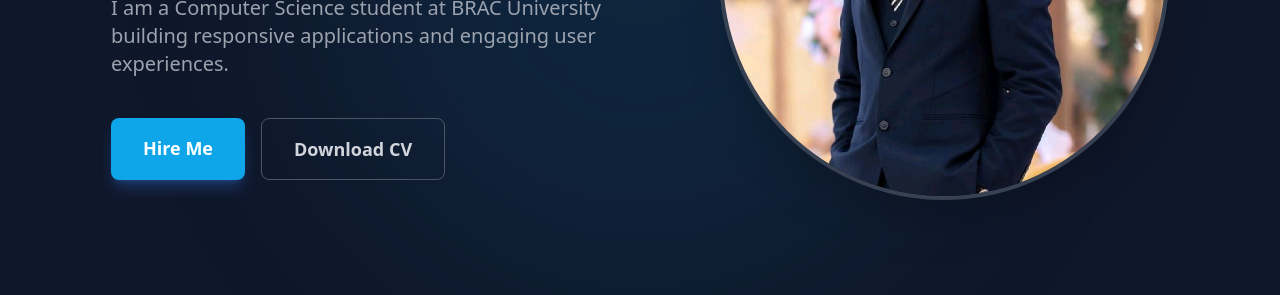
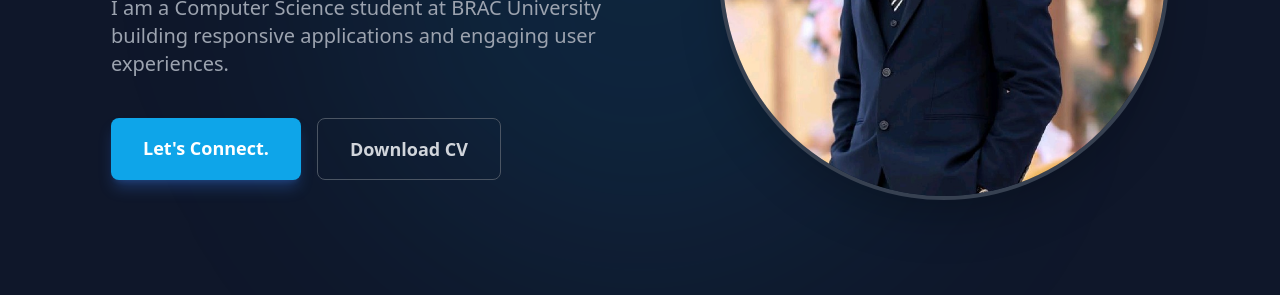
Before and after one commit to ABO0069/Ayush-sPortfolio, a plain HTML site: page index.html in a window 1280 px wide. Shown: the part 505-800 px from the top of the page. Drawn offline with nearby package versions, Linux system fonts and the light colour scheme.

Commit message:
Minor text change

```diff
--- a/index.html
+++ b/index.html
@@ -81,7 +81,7 @@
 
                 <div class="flex gap-4 justify-center md:justify-start pt-4">
                     <a href="#contact" class="px-8 py-4 text-lg bg-brand-primary text-white font-bold rounded-lg hover:bg-blue-600 transition shadow-lg shadow-blue-500/30">
-                        Hire Me
+                        Let's Connect.
                     </a>
                     <a href="resume.pdf" download="Ayush_Biswas_Resume" class="px-8 py-4 text-lg border border-gray-600 text-gray-300 font-bold rounded-lg hover:border-brand-primary hover:text-brand-primary transition">
                         Download CV
```
